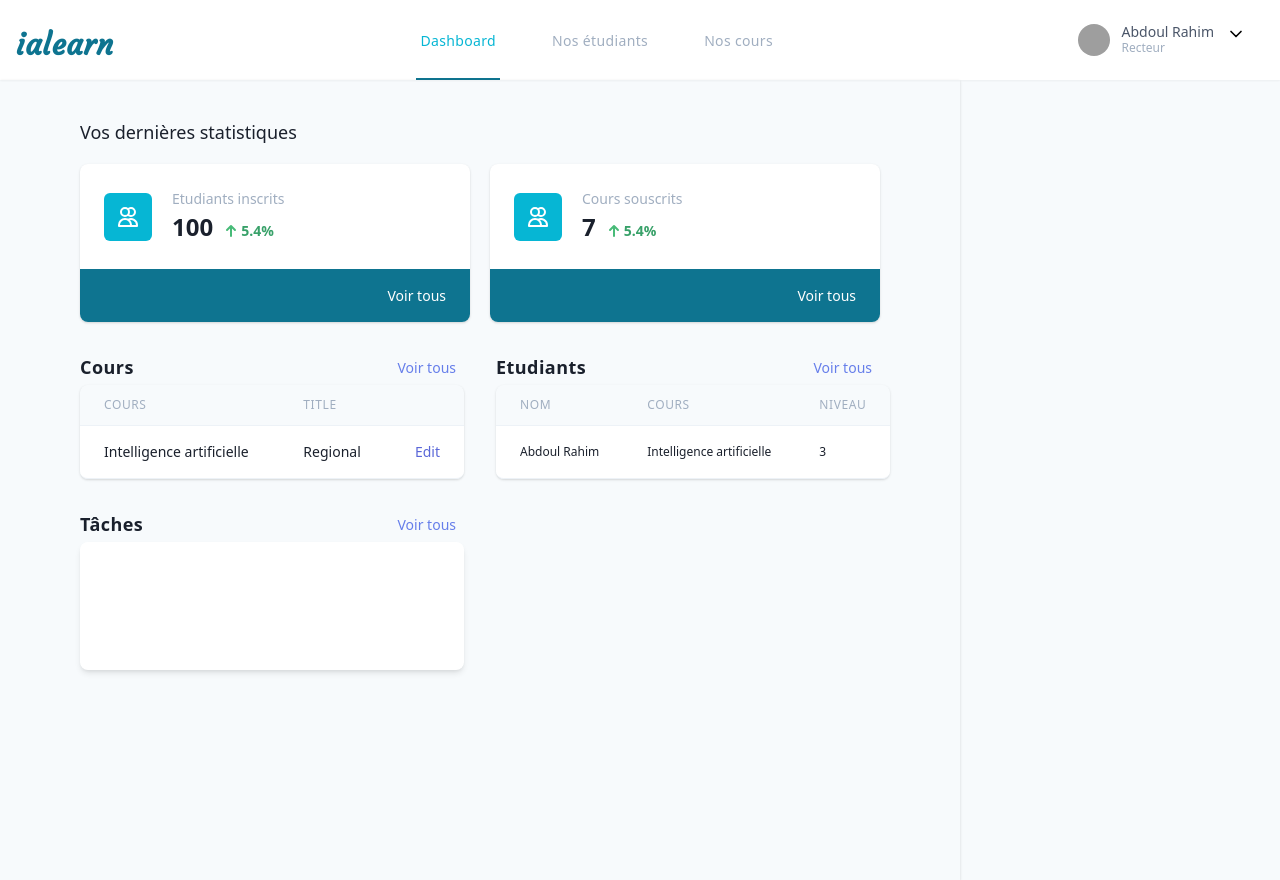
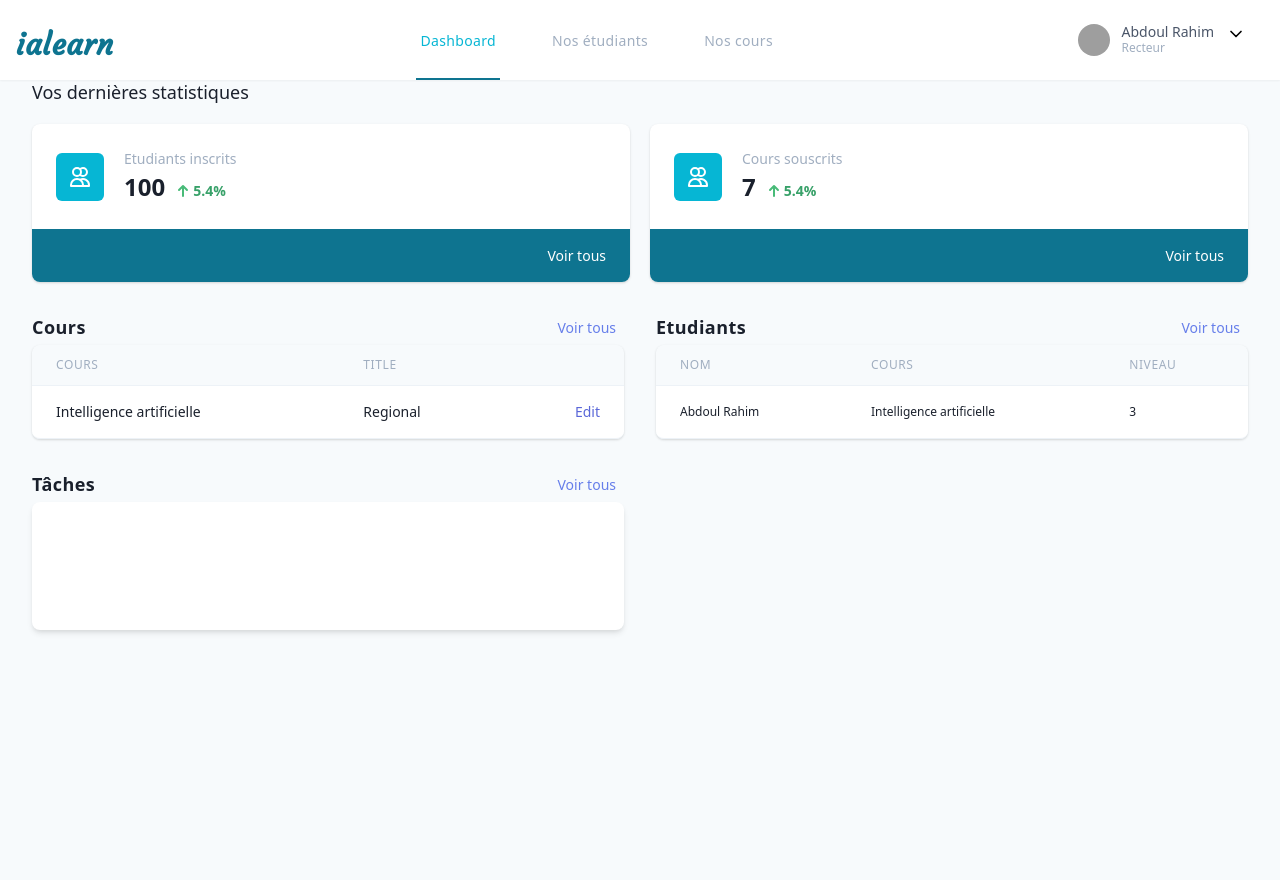
Before and after one commit to abdoul-rb/ialearn, a Nuxt app: page /app/university/dashboard in a window 1280 px wide. Built offline with nearby package versions, Linux system fonts and the light colour scheme; grey boxes are pictures that could not be loaded; what vue2-filters would draw is missing.

Commit message:
Refactor university layout

```diff
--- a/layouts/university.vue
+++ b/layouts/university.vue
@@ -1,9 +1,8 @@
 <template>
-  <div class="min-h-screen bg-gray-100 overflow-hidden">
+  <div class="bg-gray-100 overflow-hidden">
     <the-navigation />
-    <div class="sm:flex min-h-screen">
-      <div class="w-9/12 shadow px-20 py-10">
-        <!-- <div class="bg-indigo-500 h-48 shadow-md rounded-lg sm mb-4  border border-red-400">
+    <div class="min-h-screen">
+      <!-- <div class="bg-indigo-500 h-48 shadow-md rounded-lg sm mb-4  border border-red-400">
           <div class="max-w-2xl mx-auto py-12">
             <div class="flex">
               <div>
@@ -21,9 +20,7 @@
             </div>
           </div>
         </div> -->
-        <nuxt />
-      </div>
-      <div class="w-3/12"></div>
+      <nuxt />
     </div>
   </div>
 </template>
```
